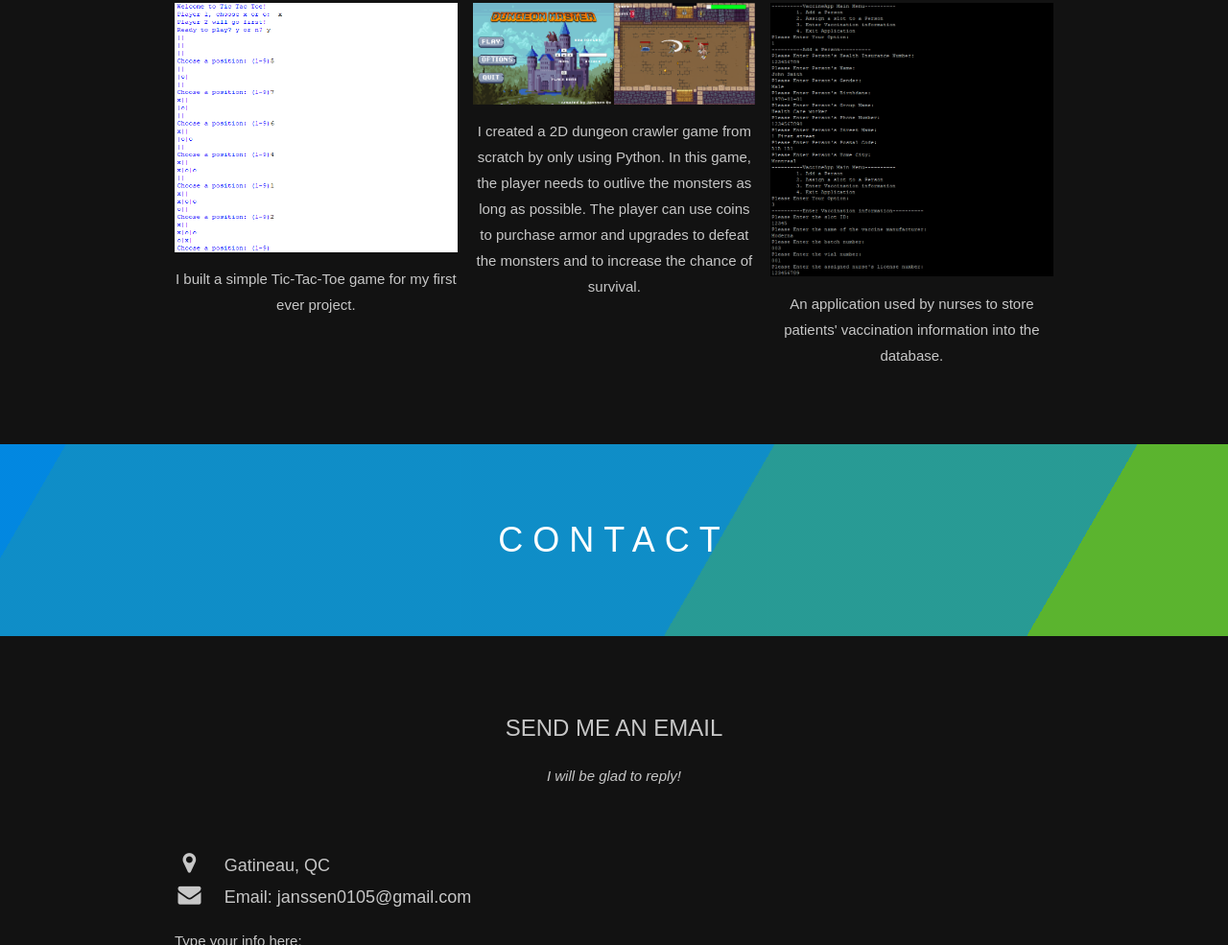
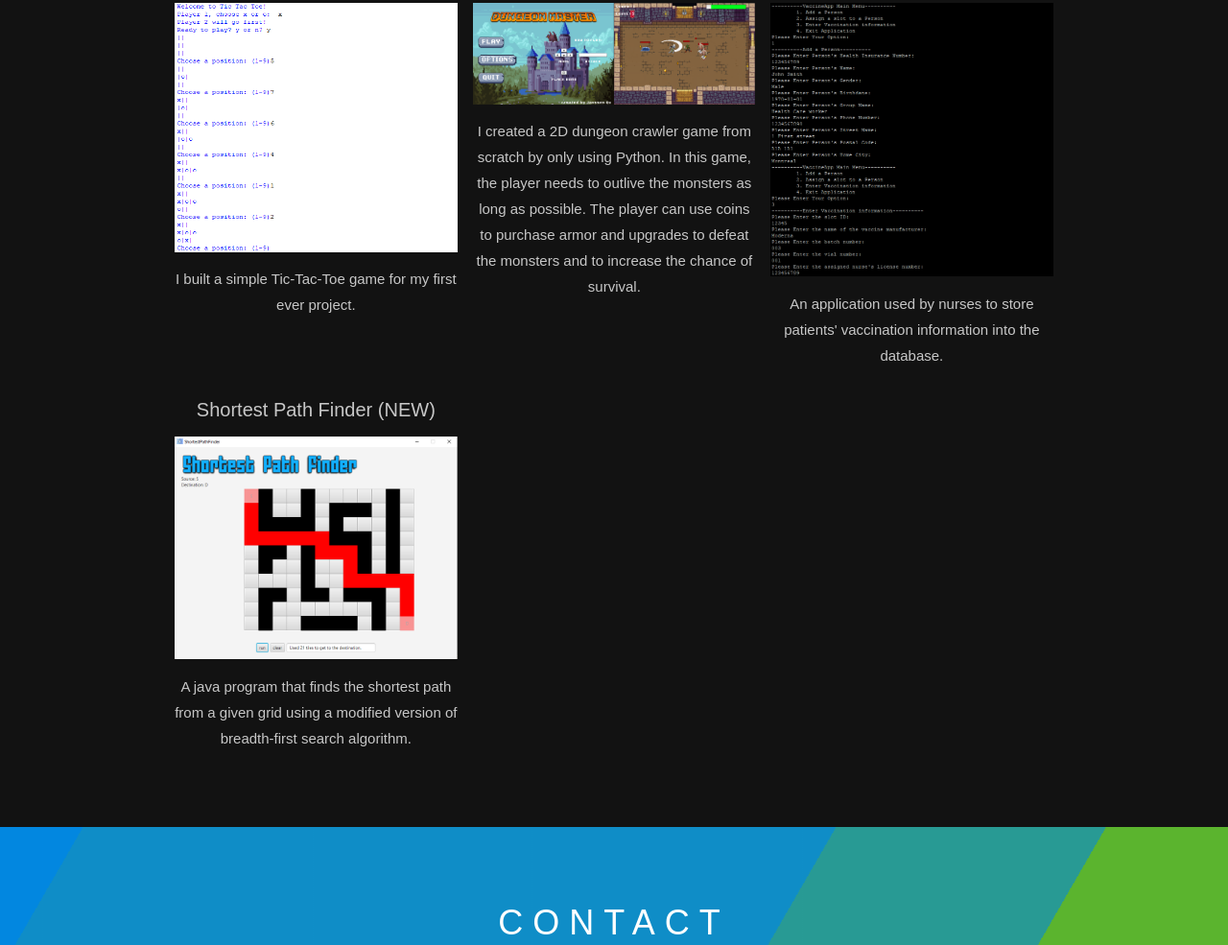
Before and after one commit to JanssenQu/my-website.com, a plain HTML site: page index.html in a window 1280 px wide. Shown: the part 1815-2800 px from the top of the page at 96% size. Drawn offline with nearby package versions, Linux system fonts and the light colour scheme.

Commit message:
Added new project and phone number

```diff
--- a/index.html
+++ b/index.html
@@ -6,8 +6,9 @@
 <link rel="stylesheet" href="https://www.w3schools.com/w3css/4/w3.css">
 <link rel="stylesheet" href="https://fonts.googleapis.com/css?family=Lato">
 <link rel="stylesheet" href="https://cdnjs.cloudflare.com/ajax/libs/font-awesome/4.7.0/css/font-awesome.min.css">
-<link href="https://unpkg.com/aos@2.3.1/dist/aos.css" rel="stylesheet">
+<link rel="stylesheet" href="https://unpkg.com/aos@2.3.1/dist/aos.css">
 <script src="https://unpkg.com/aos@2.3.1/dist/aos.js"></script>
+
 <style>
 body,h1,h2,h3,h4,h5,h6 {font-family: Arial, sans-serif;}
 body, html {
@@ -20,7 +21,6 @@ body, html {
   float:left;
 }
 
-/* Create a Parallax Effect */
 .bgimg-1, .bgimg-2, .bgimg-3 {
   background-attachment: fixed;
   background-position: center;
@@ -28,7 +28,7 @@ body, html {
   background-size: cover;
 }
 
-/* First image (Logo. Full height) */
+/* first animated background */
 .bgimg-1 {
   background: linear-gradient(-45deg, #ee7752, #e73c7e, #23a6d5, #23d5ab);
 	background-size: 400% 400%;
@@ -48,7 +48,7 @@ body, html {
 	}
 }
 
-/* Second image (Portfolio) */
+/* Second animated background (Portfolio) */
 .bgimg-2{
     background: #4e54c8;
     background: -webkit-linear-gradient(to left, #8f94fb, #4e54c8);
@@ -153,8 +153,6 @@ body, html {
     animation-duration: 11s;
 }
 
-
-
 @keyframes animate {
 
     0%{
@@ -171,7 +169,7 @@ body, html {
 
 }
 
-/* Third image (Contact) */
+/* third animated background (contact) */
 .bgimg-3 {
   height: 200px;
 }
@@ -187,7 +185,6 @@ body, html {
   height: 200px;
 }
 
-
 .bg2 {
   animation-direction:alternate-reverse;
   animation-duration:4s;
@@ -196,8 +193,6 @@ body, html {
 .bg3 {
   animation-duration:5s;
 }
-
-
 
 @keyframes slide {
   0% {
@@ -239,7 +234,7 @@ body, html {
   </div>
 </div>
 
-<!-- First Parallax Image with Logo Text -->
+<!-- First background with Text -->
 <div class="bgimg-1 w3-display-container" id="home">
   <div class="w3-display-middle" style="white-space:nowrap;">
     <h1>
@@ -272,7 +267,7 @@ body, html {
 </div>
 
 
-<!-- Second Parallax Image with Portfolio Text -->
+<!-- Second background with Portfolio Text -->
 <div class="bgimg-2 w3-display-container" style="overflow: hidden;">
   <ul class="circles">
     <li></li>
@@ -295,6 +290,7 @@ body, html {
 <div class="w3-content w3-container w3-padding-64" id="portfolio">
   <h3 class="w3-center">MY PROJECTS</h3>
   <p class="w3-center"><em>Here are my recent works<br> Click on the images to make them bigger</em></p><br>
+
   <!-- Responsive Grid. Four columns on tablets, laptops and desktops. Will stack on mobile devices/small screens (100% width) -->
   <div data-aos="zoom-out-up" data-aos-offset=300 class="w3-row-padding w3-center">
     <div class="w3-third">
@@ -322,6 +318,13 @@ body, html {
       <img src="vaccine.PNG" style="width:100%" onclick="onClick(this)" class="w3-hover-opacity" alt="Vaccine App (Java/SQL application)">
       <p>An application used by nurses to store patients' vaccination information into the database.</p>
     </div>
+
+    <div data-aos="zoom-out-up" data-aos-offset=300 class="w3-third">
+      <h4>Shortest Path Finder (NEW)</h4>
+      <img src="path.PNG" style="width:100%" onclick="onClick(this)" class="w3-hover-opacity" alt="Shortest path finder using BFS">
+      <p>A java program that finds the shortest path from a given grid using a modified version of breadth-first search algorithm.</p>
+    </div>
+
   </div>
 </div>
 
@@ -334,7 +337,7 @@ body, html {
   </div>
 </div>
 
-<!-- Third Parallax Image with Portfolio Text -->
+<!-- Third background with Portfolio Text -->
 <div class="bgimg-3 w3-display-container">
   <div class="bg" style="position:absolute"></div>
   <div class="bg bg2" style="position:absolute"></div>
@@ -354,6 +357,7 @@ body, html {
     <div class="w3-col w3-panel" data-aos="fade-up">
       <div class="w3-large w3-margin-bottom">
         <i class="fa fa-map-marker fa-fw w3-xlarge w3-margin-right"></i> Gatineau, QC<br>
+        <i class="fa fa-phone fa-fw w3-xlarge w3-margin-right"></i> Phone: (819)-282-8864<br>
         <i class="fa fa-envelope fa-fw w3-xlarge w3-margin-right"></i> Email: janssen0105@gmail.com<br>
       </div>
       <p>Type your info here:</p>
@@ -476,8 +480,10 @@ var TxtType = function(el, toRotate, period) {
         document.body.appendChild(css);
     };
 </script>
+
 <script>
   AOS.init();
 </script>
+
 </body>
 </html>
```
Also changed, not shown: mcgill.png (deleted), montreal.jpg (deleted), ottawa.jpg (deleted), path.png (added).
